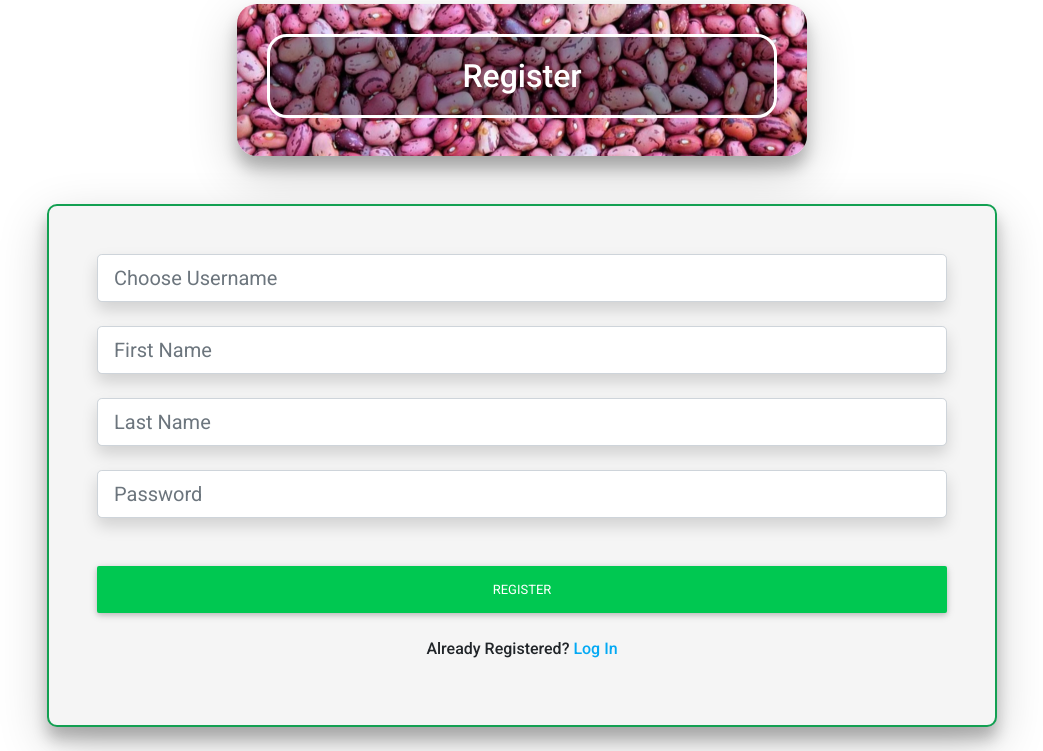
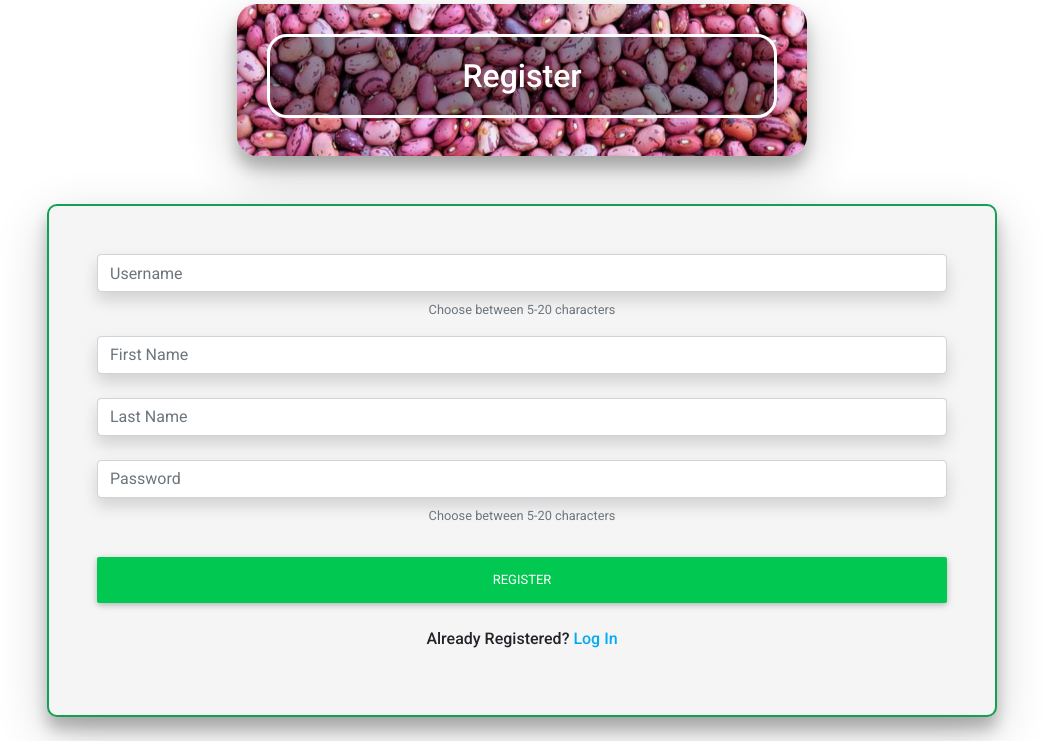
Before and after one commit to jonathanmeaney-lmk/Vegtabible_App, a Flask app: page /register in a window 1280 px wide. Shown: the part 134-885 px from the top of the page, without its empty margins (118-1161 px from the left). Run offline with Flask 2, Linux system fonts and the light colour scheme; some libraries are stand-ins or nearby versions; some web fonts are replaced.

Commit message:
Register Page: input prompts addes, inputs resized

```diff
--- a/templates/edit_recipe.html
+++ b/templates/edit_recipe.html
@@ -134,7 +134,7 @@
                         <i type="button" class="fas fa-minus-circle remove-ingr shadow" aria-label="remove ingredient"></i>
                     </div>
                 </div>
-                <small class="form-text text-muted mb-4">
+                <small class="form-text text-muted text-center mb-4">
                     Click + to add more
                 </small>
                 <!-- Steps Input -->
--- a/templates/register.html
+++ b/templates/register.html
@@ -19,32 +19,38 @@
         <div class="row justify-content-center">
             <form class="col-12 col-md-10 mt-4 text-center add-edit-form grey lighten-4 p-3 p-md-5 mb-4 z-depth-3"
                 method="POST" action="{{ url_for('register') }}">
-                <div class="row">
+                <div class="row justify-content-center">
                     <!-- Username -->
-                    <div class="col-12">
-                        <input class="form-control form-control form-control-lg mb-4 shadow" name="username" type="text"
-                            minlength="5" maxlength="20" pattern="^[a-zA-Z0-9]{5,20}$" placeholder="Choose Username" aria-label="username" required>
+                    <div class="col-12 mb-3">
+                        <input class="form-control form-control form-control mb-2 shadow" name="username" type="text"
+                            minlength="5" maxlength="20" placeholder="Username" aria-label="username" required>
+                        <small class="form-text text-muted">
+                                Choose between 5-20 characters
+                        </small>
                     </div>
                 </div>
                 <div class="row">
                     <!-- First Name -->
                     <div class="col-12">
-                        <input class="form-control form-control-lg mb-4 shadow" name="firstname" type="text"
-                            minlength="3" maxlength="20" pattern="^[a-zA-Z0-9]{3,20}$" placeholder="First Name" aria-label="username" required>
+                        <input class="form-control form-control mb-4 shadow" name="firstname" type="text"
+                            minlength="2" maxlength="20" placeholder="First Name" pattern="^[a-zA-Z]{5,15}$" aria-label="username" required>
                     </div>
                 </div>
                 <div class="row">
                     <!-- Surname -->
                     <div class="col-12">
-                        <input class="form-control form-control-lg mb-4 shadow" name="lastname" type="text"
-                            minlength="3" maxlength="20" pattern="^[a-zA-Z0-9]{3,20}$" placeholder="Last Name" aria-label="username" required>
+                        <input class="form-control form-control mb-4 shadow" name="lastname" type="text"
+                            minlength="2" maxlength="20" placeholder="Last Name" pattern="^[a-zA-Z]{5,15}$" aria-label="username" required>
                     </div>
                 </div>
                 <div class="row">
                     <!-- Password -->
-                    <div class="col-12">
-                        <input class="form-control form-control-lg mb-4 shadow" name="password" type="password" placeholder="Password"
-                            minlength="5" maxlength="15" pattern="^[a-zA-Z0-9]{5,20}$" aria-label="password" required>
+                    <div class="col-12 mb-2">
+                        <input class="form-control form-control mb-2 shadow" name="password" type="password" placeholder="Password"
+                            minlength="5" maxlength="15" aria-label="password" required>
+                         <small class="form-text text-muted">
+                                Choose between 5-20 characters
+                        </small>
                     </div>
                 </div>
                 <div class="row">
```
